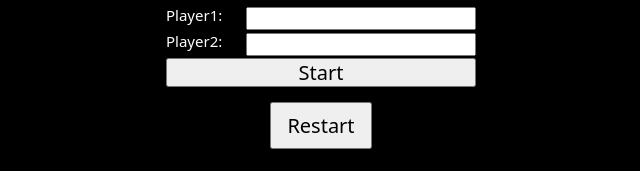
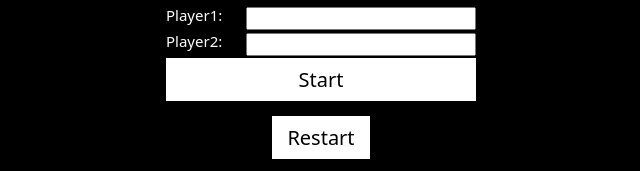
Before and after one commit to Nestor-3690/tic-tac-toe, a plain HTML site: page index.html in a window 1280 px wide. Shown: the part 80-251 px from the top of the page, without its empty margins (319-959 px from the left). Drawn offline with Linux system fonts and the light colour scheme.

Commit message:
Add styles to buttons

```diff
--- a/styles.css
+++ b/styles.css
@@ -13,6 +13,13 @@ body {
     grid-template-columns: 1fr 2fr 1fr;
     grid-template-rows: auto 1fr;
     height: 100vh;
+}
+
+#start-button, #restart {
+    border: none;
+    padding: 1rem;
+    background-color: white;
+    color: black;
 }
 
 header {
```
